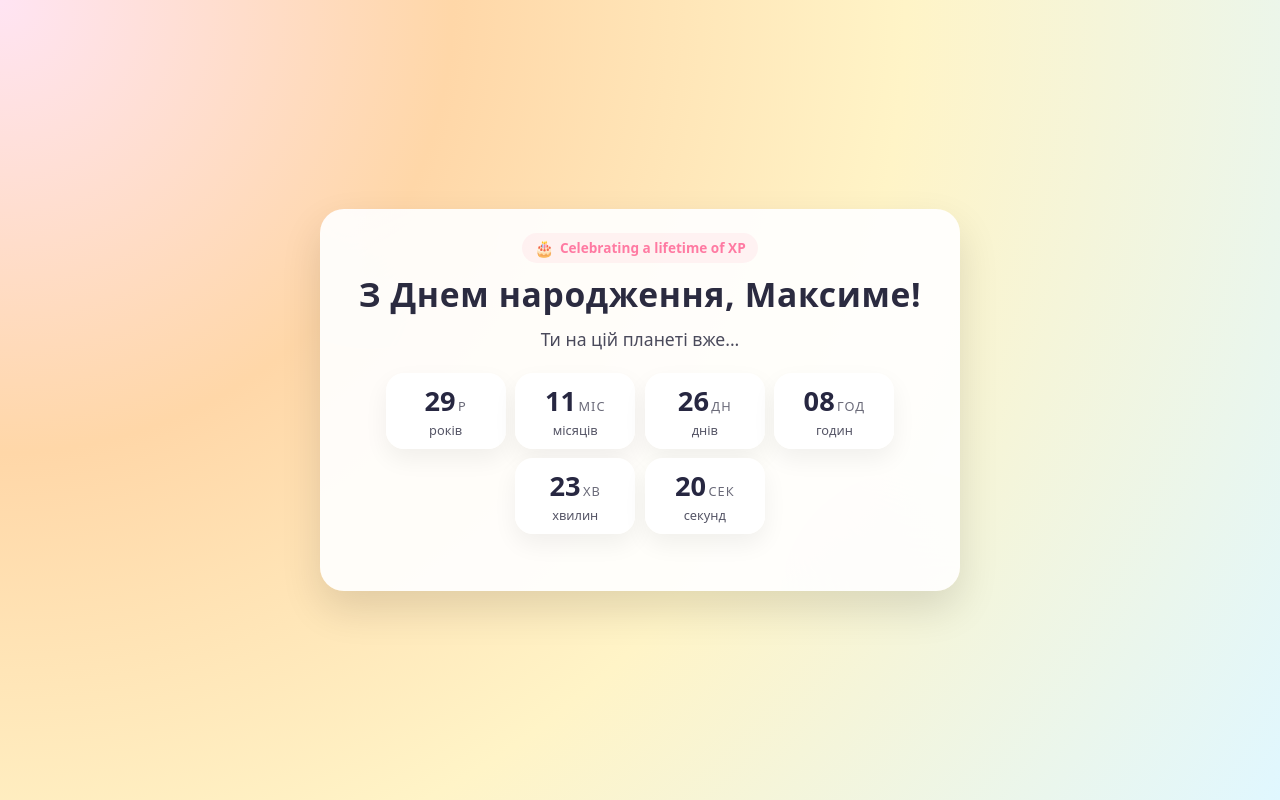
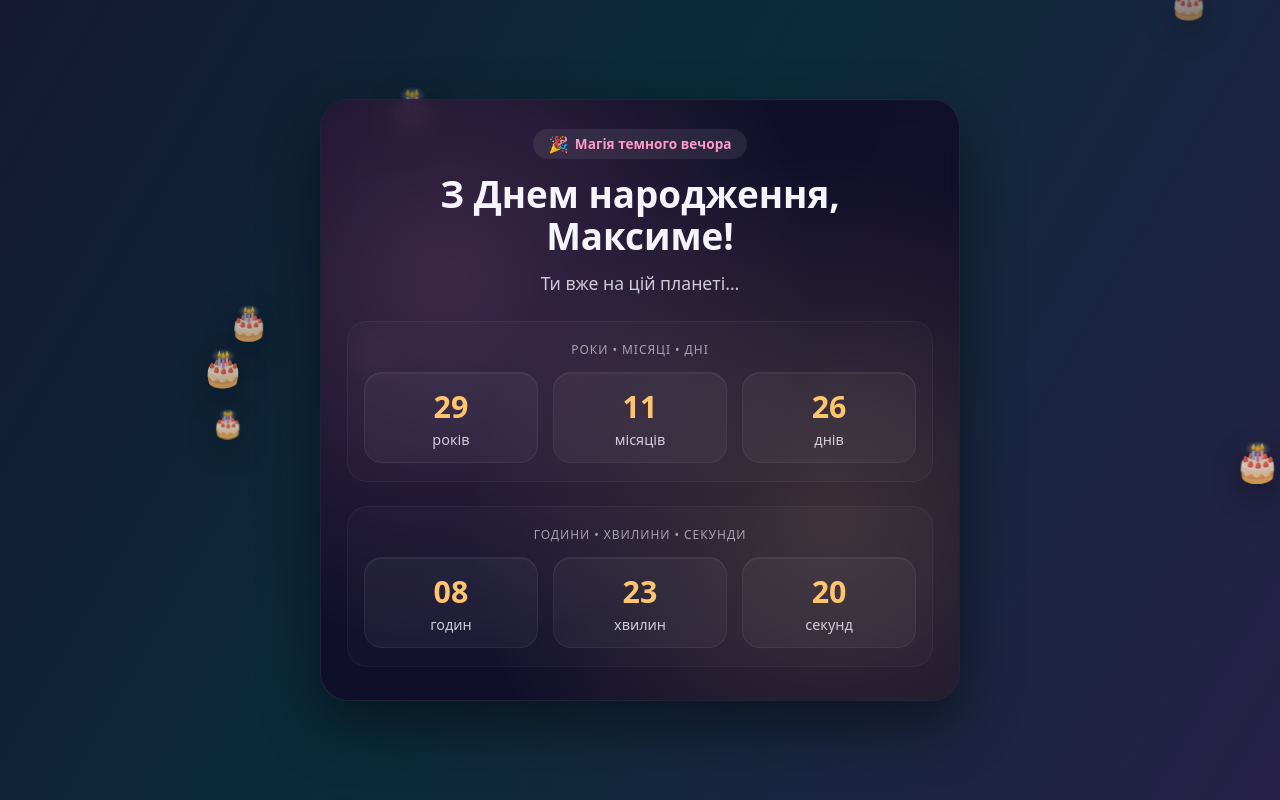
Before and after one commit to vitkrv/max-birthday, a plain HTML site: page index.html in a window 1280 px wide. Drawn offline with Linux system fonts and the light colour scheme.

Commit message:
Revamp birthday page with dark animated theme

```diff
--- a/index.html
+++ b/index.html
@@ -7,11 +7,12 @@
 
     <style>
         :root {
-            --bg-gradient: radial-gradient(circle at top left, #ffe4f3 0, #ffd7a8 30%, #fff4c7 60%, #e0f7ff 100%);
-            --primary-text: #2b2b40;
-            --accent: #ff7aa2;
-            --accent-2: #ffb347;
-            --shadow-soft: 0 18px 40px rgba(0, 0, 0, 0.12);
+            --primary-text: #f6f5ff;
+            --muted-text: rgba(246, 245, 255, 0.8);
+            --accent: #ff9bc8;
+            --accent-2: #ffc56d;
+            --card-bg: rgba(18, 12, 40, 0.88);
+            --shadow-soft: 0 25px 60px rgba(0, 0, 0, 0.45);
         }
 
         * {
@@ -20,82 +21,121 @@
             padding: 0;
         }
 
-        html, body {
+        html,
+        body {
             height: 100%;
-            overflow: hidden; /* no scroll */
+            overflow: hidden;
         }
 
         body {
             font-family: system-ui, -apple-system, BlinkMacSystemFont, "Segoe UI", sans-serif;
-            background: var(--bg-gradient);
-            display: flex;
-            justify-content: center;
-            align-items: center;
             color: var(--primary-text);
+            background-color: #0b0a1a;
+            position: relative;
+        }
+
+        body::before {
+            content: "";
+            position: fixed;
+            inset: 0;
+            background: linear-gradient(120deg, #1f0a2a, #0a2b3a, #361b4d, #1a1f4d);
+            background-size: 250% 250%;
+            animation: bgShift 35s ease-in-out infinite;
+            z-index: -3;
+        }
+
+        @keyframes bgShift {
+            0% {
+                background-position: 0% 50%;
+            }
+            50% {
+                background-position: 100% 50%;
+            }
+            100% {
+                background-position: 0% 50%;
+            }
+        }
+
+        .floating-cakes {
+            position: fixed;
+            inset: 0;
+            overflow: hidden;
+            pointer-events: none;
+            z-index: -1;
+        }
+
+        .cake {
+            position: absolute;
+            top: 110vh;
+            transform: translate3d(-50%, 0, 0);
+            font-size: 2rem;
+            animation: floatCake linear infinite;
+            opacity: 0;
+            filter: drop-shadow(0 8px 16px rgba(0, 0, 0, 0.6));
+            will-change: transform, opacity;
+        }
+
+        @keyframes floatCake {
+            0% {
+                transform: translate3d(-50%, 0, 0);
+                opacity: 0;
+            }
+            10% {
+                opacity: 0.95;
+            }
+            100% {
+                transform: translate3d(calc(-50% + var(--drift, 0px)), -220vh, 0);
+                opacity: 0;
+            }
         }
 
         .page {
             width: 100%;
             max-width: 900px;
             padding: 1.5rem;
+            margin: 0 auto;
+            height: 100%;
             display: flex;
+            align-items: center;
             justify-content: center;
-            align-items: center;
+            position: relative;
         }
 
         .card {
             width: 100%;
             max-width: 640px;
-            background: rgba(255, 255, 255, 0.92);
-            border-radius: 24px;
+            background: var(--card-bg);
+            border: 1px solid rgba(255, 255, 255, 0.08);
+            border-radius: 28px;
             box-shadow: var(--shadow-soft);
-            padding: 1.5rem 1.5rem 1.8rem;
+            padding: 1.8rem 1.6rem 2.1rem;
             text-align: center;
             position: relative;
             overflow: hidden;
+            backdrop-filter: blur(14px);
         }
 
-        /* Confetti dots */
-        .card::before,
         .card::after {
             content: "";
             position: absolute;
-            width: 260px;
-            height: 260px;
-            border-radius: 50%;
-            background:
-                    radial-gradient(circle at 20% 20%, rgba(255, 156, 189, 0.55) 0, transparent 55%),
-                    radial-gradient(circle at 70% 40%, rgba(255, 194, 120, 0.5) 0, transparent 55%),
-                    radial-gradient(circle at 30% 80%, rgba(152, 222, 255, 0.5) 0, transparent 55%);
-            opacity: 0.25;
+            inset: 0;
+            background: radial-gradient(circle at 20% 30%, rgba(255, 155, 200, 0.18), transparent 55%),
+                radial-gradient(circle at 80% 70%, rgba(255, 197, 109, 0.18), transparent 55%);
+            pointer-events: none;
             z-index: -1;
-        }
-
-        .card::before {
-            top: -120px;
-            left: -80px;
-        }
-
-        .card::after {
-            bottom: -140px;
-            right: -80px;
         }
 
         .badge {
             display: inline-flex;
             align-items: center;
-            gap: 0.35rem;
-            padding: 0.25rem 0.8rem;
+            gap: 0.4rem;
+            padding: 0.25rem 1rem;
             border-radius: 999px;
-            background: rgba(255, 186, 204, 0.18);
+            background: rgba(255, 255, 255, 0.08);
             color: var(--accent);
             font-size: clamp(0.7rem, 2.6vw, 0.85rem);
             font-weight: 600;
-            margin-bottom: 0.75rem;
-        }
-
-        .badge span {
-            display: inline-block;
+            margin-bottom: 0.9rem;
         }
 
         .balloon {
@@ -103,172 +143,160 @@
         }
 
         h1 {
-            font-size: clamp(1.4rem, 5vw, 2.1rem);
+            font-size: clamp(1.5rem, 5vw, 2.3rem);
             line-height: 1.15;
             margin-bottom: 0.85rem;
             font-weight: 800;
-            letter-spacing: 0.02em;
         }
 
         .subtitle {
             font-size: clamp(0.95rem, 3.2vw, 1.1rem);
-            margin-bottom: 1.4rem;
-            opacity: 0.85;
+            margin-bottom: 1.6rem;
+            color: var(--muted-text);
         }
 
         .counter-wrapper {
             display: flex;
             flex-direction: column;
-            align-items: center;
-            gap: 0.8rem;
+            gap: 1.5rem;
         }
 
-        .time-line-label {
-            font-size: clamp(0.85rem, 2.6vw, 1rem);
+        .counter-groups {
+            display: flex;
+            flex-direction: column;
+            gap: 1.5rem;
+        }
+
+        .counter-group {
+            background: rgba(255, 255, 255, 0.02);
+            border-radius: 20px;
+            padding: 1.2rem 1rem 1.1rem;
+            border: 1px solid rgba(255, 255, 255, 0.04);
+        }
+
+        .group-label {
             text-transform: uppercase;
-            letter-spacing: 0.12em;
-            color: #76768c;
-            font-weight: 600;
+            letter-spacing: 0.08em;
+            font-size: clamp(0.65rem, 2vw, 0.75rem);
+            color: rgba(246, 245, 255, 0.6);
+            margin-bottom: 0.9rem;
         }
 
         .time-grid {
             display: flex;
             flex-wrap: wrap;
+            gap: 0.9rem;
             justify-content: center;
-            gap: 0.6rem;
-            max-width: 100%;
+        }
+
+        .counter-group:first-child .time-grid {
+            justify-content: space-between;
         }
 
         .segment {
-            flex: 0 1 calc(33% - 0.6rem);
-            min-width: 90px;
-            max-width: 120px;
-            background: rgba(255, 255, 255, 0.92);
+            flex: 1 1 calc(33% - 1.1rem);
+            min-width: 110px;
+            padding: 0.8rem 0.4rem;
             border-radius: 18px;
-            padding: 0.55rem 0.35rem 0.6rem;
-            box-shadow: 0 10px 24px rgba(0, 0, 0, 0.06);
-            backdrop-filter: blur(8px);
+            background: rgba(255, 255, 255, 0.04);
+            border: 1px solid rgba(255, 255, 255, 0.06);
+            display: flex;
+            flex-direction: column;
+            align-items: center;
+            gap: 0.2rem;
+            box-shadow: inset 0 1px 0 rgba(255, 255, 255, 0.05);
         }
 
-        .segment-main-row {
-            display: flex;
-            align-items: baseline;
-            justify-content: center;
-            gap: 0.15rem;
+        .counter-group:last-child .segment {
+            flex: 1 1 calc(33% - 0.9rem);
         }
 
         .value {
             font-variant-numeric: tabular-nums;
-            font-size: clamp(1.15rem, 4.5vw, 1.7rem);
+            font-size: clamp(1.3rem, 4.5vw, 1.9rem);
             font-weight: 800;
-            color: #272741;
-        }
-
-        .unit-short {
-            font-size: clamp(0.7rem, 2.4vw, 0.8rem);
-            text-transform: uppercase;
-            letter-spacing: 0.08em;
-            opacity: 0.7;
+            color: var(--accent-2);
         }
 
         .unit-long {
-            margin-top: 0.12rem;
-            font-size: clamp(0.65rem, 2.2vw, 0.8rem);
+            font-size: clamp(0.75rem, 2.2vw, 0.9rem);
             text-transform: lowercase;
-            opacity: 0.8;
+            color: var(--muted-text);
         }
 
-        .footer-note {
-            margin-top: 1rem;
-            font-size: clamp(0.7rem, 2.3vw, 0.85rem);
-            color: #8a8699;
+        @media (max-width: 540px) {
+            .card {
+                padding: 1.3rem 1.1rem 1.5rem;
+                border-radius: 22px;
             }
 
-        /* Ensure everything fits even on very small screens */
-        @media (max-height: 600px) {
-            .card {
-                padding: 1.1rem 1rem 1.2rem;
-                border-radius: 18px;
+            .segment {
+                flex: 1 1 calc(50% - 0.9rem);
+                min-width: 140px;
             }
-            .subtitle {
-                margin-bottom: 0.9rem;
-            }
-            .footer-note {
-                margin-top: 0.6rem;
+
+            .counter-group:last-child .segment {
+                flex: 1 1 calc(33% - 0.8rem);
             }
         }
 
-        @media (max-width: 480px) {
-            .segment {
-                flex: 0 1 calc(50% - 0.6rem);
+        @media (prefers-reduced-motion: reduce) {
+            body::before,
+            .cake {
+                animation: none;
             }
         }
     </style>
 </head>
 
 <body>
+<div class="floating-cakes" aria-hidden="true"></div>
 <div class="page">
     <div class="card">
         <div class="badge">
-            <span class="balloon">🎂</span>
-            <span>Celebrating a lifetime of XP</span>
+            <span class="balloon">🎉</span>
+            <span>Магія темного вечора</span>
         </div>
 
         <h1>З Днем народження, Максиме!</h1>
-        <p class="subtitle">Ти на цій планеті вже...</p>
+        <p class="subtitle">Ти вже на цій планеті...</p>
 
         <div class="counter-wrapper" aria-label="Час, який минув з моменту народження">
+            <div class="counter-groups">
+                <div class="counter-group">
+                    <div class="group-label">роки • місяці • дні</div>
                     <div class="time-grid">
                         <div class="segment">
-                    <div class="segment-main-row">
                             <span id="years" class="value">—</span>
-                        <span class="unit-short">р</span>
-                    </div>
                             <div class="unit-long">років</div>
                         </div>
-
                         <div class="segment">
-                    <div class="segment-main-row">
                             <span id="months" class="value">—</span>
-                        <span class="unit-short">міс</span>
-                    </div>
                             <div class="unit-long">місяців</div>
                         </div>
-
                         <div class="segment">
-                    <div class="segment-main-row">
                             <span id="days" class="value">—</span>
-                        <span class="unit-short">дн</span>
-                    </div>
                             <div class="unit-long">днів</div>
                         </div>
-
+                    </div>
+                </div>
+                <div class="counter-group">
+                    <div class="group-label">години • хвилини • секунди</div>
+                    <div class="time-grid">
                         <div class="segment">
-                    <div class="segment-main-row">
                             <span id="hours" class="value">—</span>
-                        <span class="unit-short">год</span>
-                    </div>
                             <div class="unit-long">годин</div>
                         </div>
-
                         <div class="segment">
-                    <div class="segment-main-row">
                             <span id="minutes" class="value">—</span>
-                        <span class="unit-short">хв</span>
-                    </div>
                             <div class="unit-long">хвилин</div>
                         </div>
-
                         <div class="segment">
-                    <div class="segment-main-row">
                             <span id="seconds" class="value">—</span>
-                        <span class="unit-short">сек</span>
-                    </div>
                             <div class="unit-long">секунд</div>
                         </div>
                     </div>
-
-            <div class="footer-note">
+                </div>
             </div>
         </div>
     </div>
@@ -276,8 +304,6 @@
 
 <script>
     (function () {
-        // Birthday in local time: 24 November 1995, 09:20:00 (Ukraine)
-        // Months are 0-based (10 = November)
         const birthDate = new Date(1995, 10, 24, 9, 20, 0, 0);
 
         const elYears = document.getElementById("years");
@@ -286,6 +312,7 @@
         const elHours = document.getElementById("hours");
         const elMinutes = document.getElementById("minutes");
         const elSeconds = document.getElementById("seconds");
+        const cakesContainer = document.querySelector(".floating-cakes");
 
         function pad(num) {
             return num.toString().padStart(2, "0");
@@ -301,7 +328,6 @@
             let minutes = now.getMinutes() - birthDate.getMinutes();
             let seconds = now.getSeconds() - birthDate.getSeconds();
 
-            // Normalize from smallest unit up
             if (seconds < 0) {
                 seconds += 60;
                 minutes -= 1;
@@ -318,12 +344,7 @@
             }
 
             if (days < 0) {
-                // Get number of days in the previous month
-                const prevMonthLastDay = new Date(
-                    now.getFullYear(),
-                    now.getMonth(),
-                    0
-                ).getDate();
+                const prevMonthLastDay = new Date(now.getFullYear(), now.getMonth(), 0).getDate();
                 days += prevMonthLastDay;
                 months -= 1;
             }
@@ -333,7 +354,6 @@
                 years -= 1;
             }
 
-            // Update DOM
             elYears.textContent = years;
             elMonths.textContent = months;
             elDays.textContent = days;
@@ -342,10 +362,38 @@
             elSeconds.textContent = pad(seconds);
         }
 
-        // Initial render
+        const cakeCount = 10;
+        const prefersReducedMotion = window.matchMedia("(prefers-reduced-motion: reduce)").matches;
+
+        function spawnCakes() {
+            if (!cakesContainer || prefersReducedMotion) {
+                return;
+            }
+
+            for (let i = 0; i < cakeCount; i += 1) {
+                const cake = document.createElement("span");
+                cake.className = "cake";
+                cake.textContent = "🎂";
+
+                const left = Math.random() * 100;
+                const duration = 16 + Math.random() * 14;
+                const delay = Math.random() * -duration;
+                const drift = (Math.random() * 60 - 30).toFixed(2) + "px";
+                const size = (1.4 + Math.random() * 1.1).toFixed(2) + "rem";
+
+                cake.style.left = left + "vw";
+                cake.style.animationDuration = duration + "s";
+                cake.style.animationDelay = delay + "s";
+                cake.style.setProperty("--drift", drift);
+                cake.style.fontSize = size;
+
+                cakesContainer.appendChild(cake);
+            }
+        }
+
         updateCounter();
-        // Update every second
         setInterval(updateCounter, 1000);
+        spawnCakes();
     })();
 </script>
 </body>
```
Lines whose indentation alone changed are shown as unchanged.
